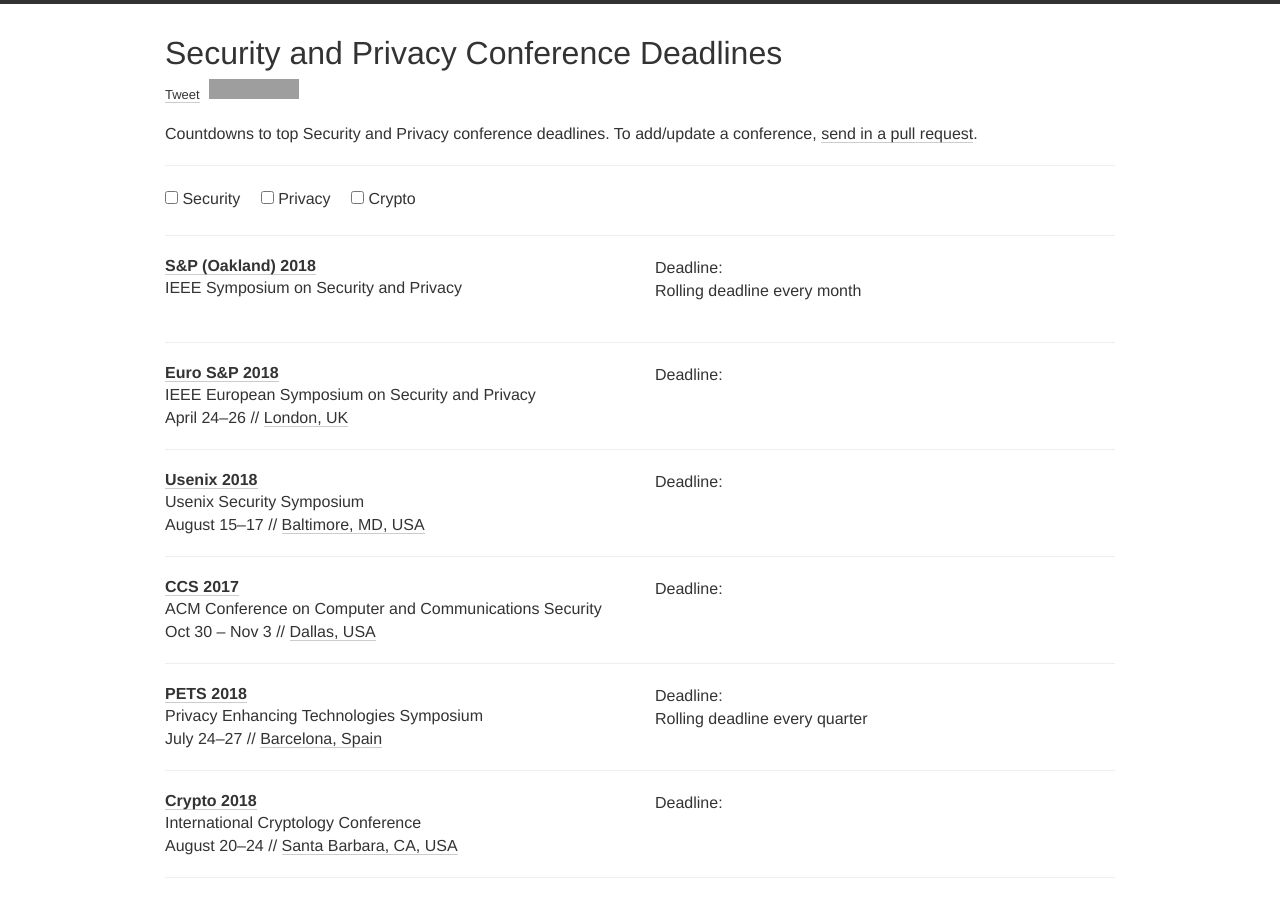
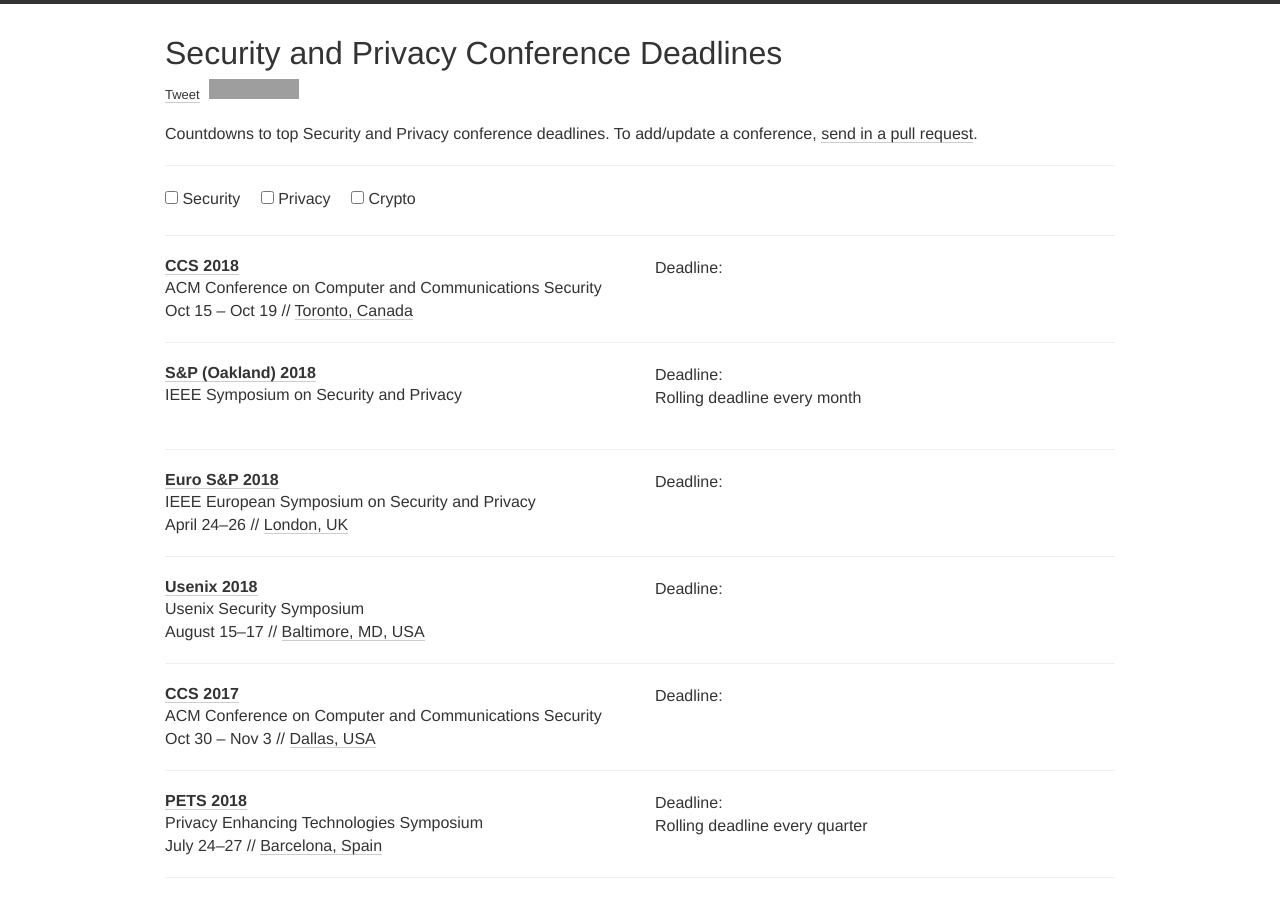
Before and after one commit to sec-deadlines/sec-deadlines.github.io, a Jekyll site: the page built from index.html, in a window 1280 px wide and 900 px high. Built offline with Jekyll 4.4.1, drawn with Linux system fonts in a browser that asks for light colours; nearby versions of some CDN libraries; comment, search, counter and statistics services are not loaded; grey boxes are pictures that could not be loaded.

Commit message:
Add CCS deadline

```diff
--- a/_data/conferences.yml
+++ b/_data/conferences.yml
@@ -1,4 +1,14 @@
 ---
+- name: CCS
+  description: ACM Conference on Computer and Communications Security
+  year: 2018
+  link: https://www.sigsac.org/ccs/CCS2018/
+  deadline: "2018-05-08 20:59"
+  timezone: Etc/GMT+7
+  date: "Oct 15 - Oct 19"
+  place: Toronto, Canada
+  tags: [SEC, PRIV]
+
 - name: S&P (Oakland)
   year: 2018
   description: IEEE Symposium on Security and Privacy
```
